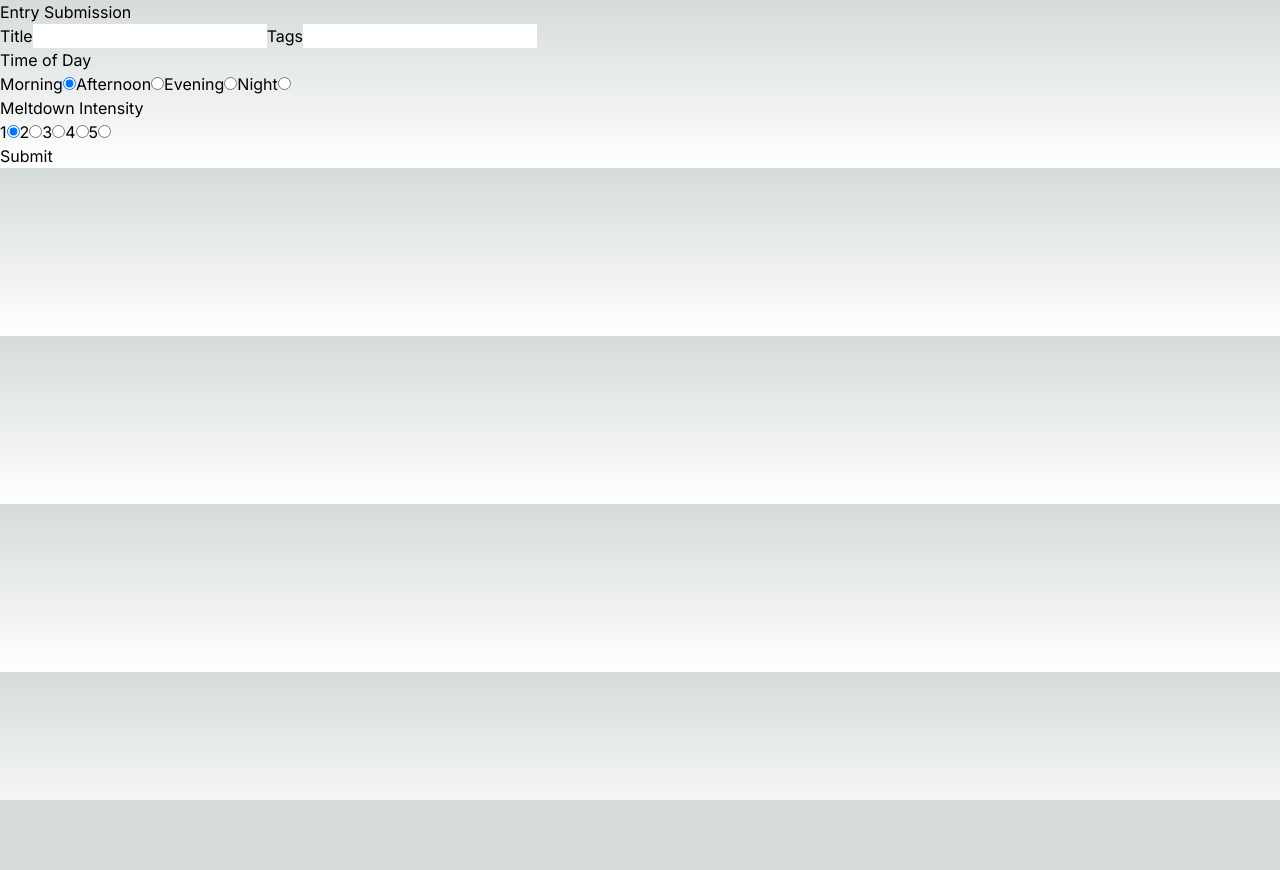
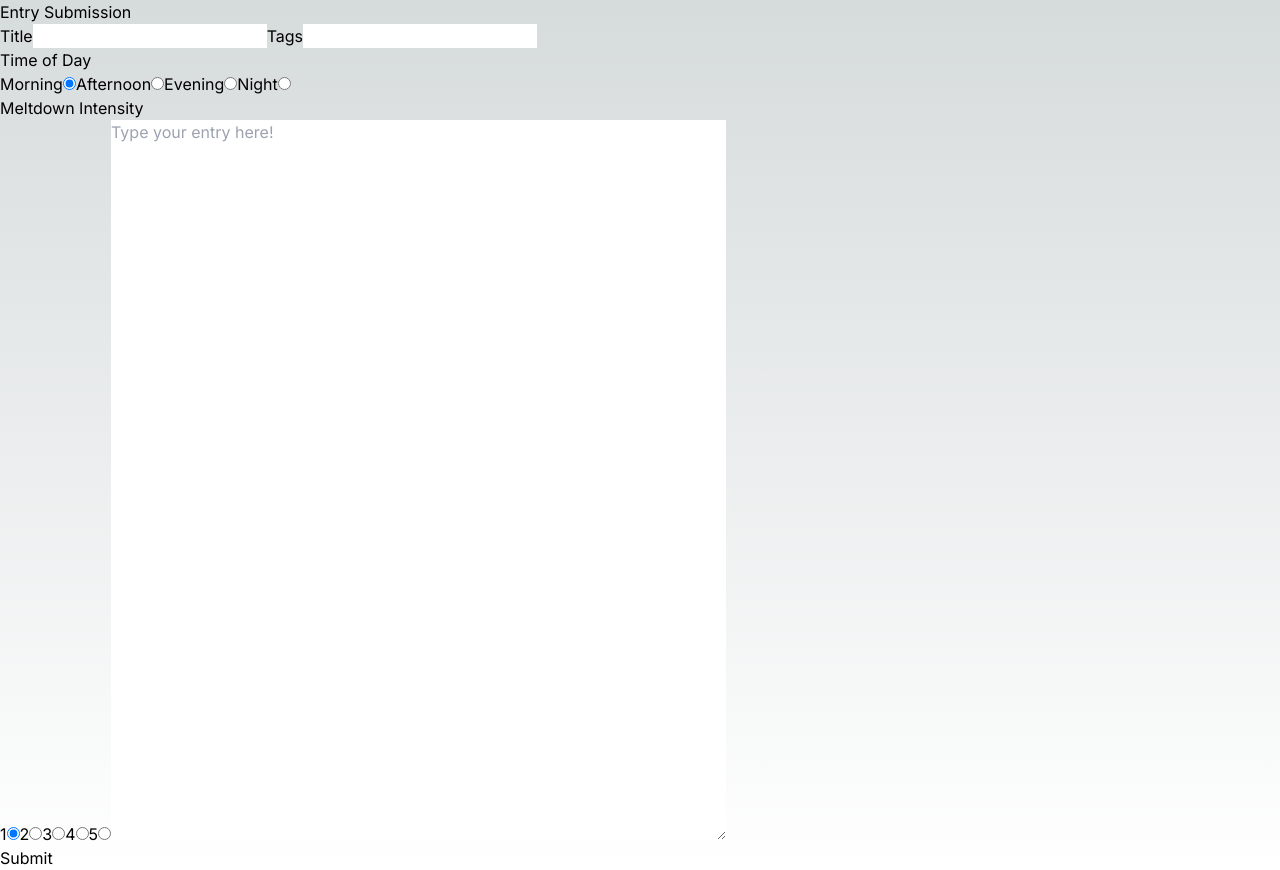
Before and after one commit to nikobatzi1990/meltdown-tracker-typescript, a Next.js app in the folder client/: page /submission in a window 1280 px wide. Before the commit the page ends 800 px from the top, so only its background shows below. Built offline with nearby package versions, Linux system fonts and the light colour scheme; no server answers.

Commit message:
feat: text box for entry submission

```diff
--- a/client/app/submission/page.tsx
+++ b/client/app/submission/page.tsx
@@ -35,7 +35,7 @@ export default function Submission() {
     setTitle(e.target.value);
   }
 
-  const handleTextBody = (e: ChangeEvent<HTMLInputElement>): void => {
+  const handleTextBody = (e: ChangeEvent<HTMLTextAreaElement>): void => {
     e.preventDefault();
     setBody(e.target.value);
   }
@@ -74,6 +74,13 @@ export default function Submission() {
         <Input onChange={handleTagInput} type='text' text="Tags"/>
         <TimeOfDay timeOfDay={timeOfDay} onChange={handleTimeOfDay}/>
         <Intensity intensity={intensity} onChange={handleIntensity}/>
+        <textarea
+            placeholder="Type your entry here!"
+            value={ body }
+            cols={60}
+            rows={30}
+            onChange={ handleTextBody }>
+          </textarea>
         <Button
           text="Submit"
           title="Submit new entry"
```
